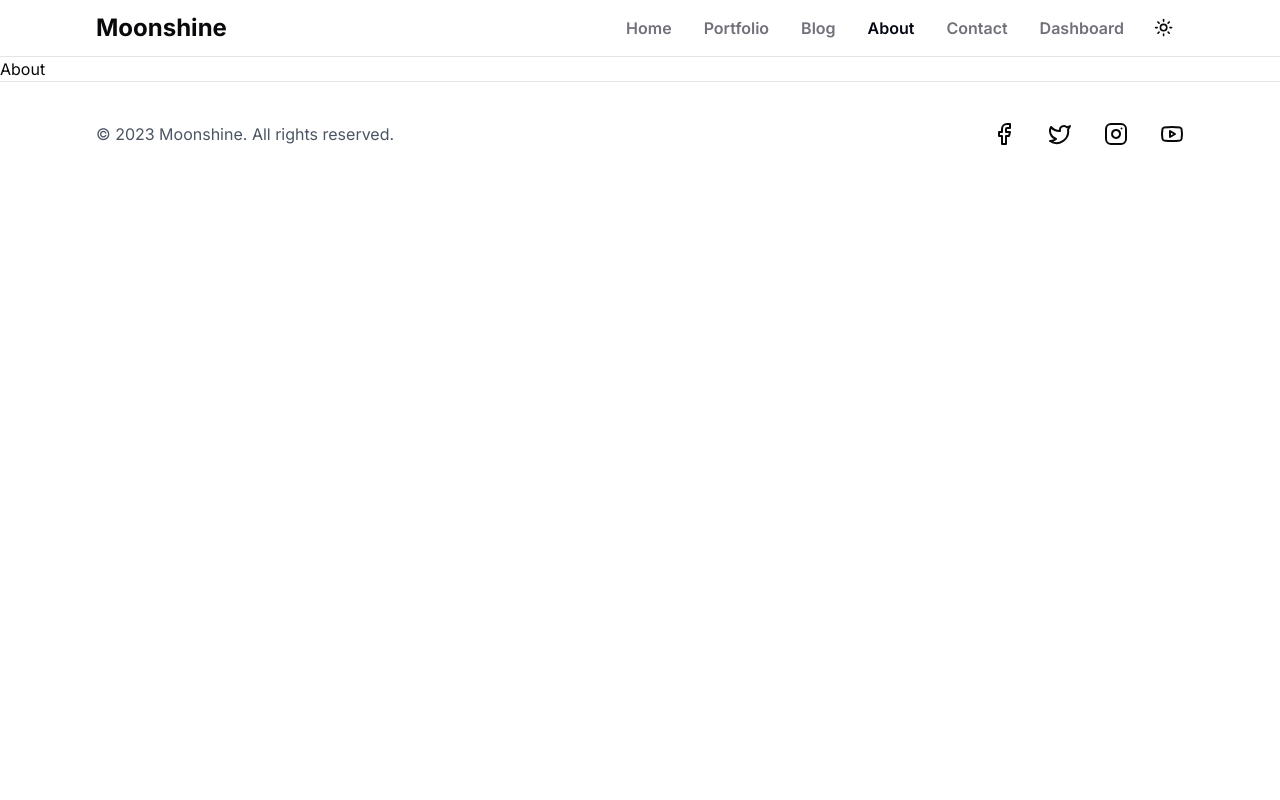
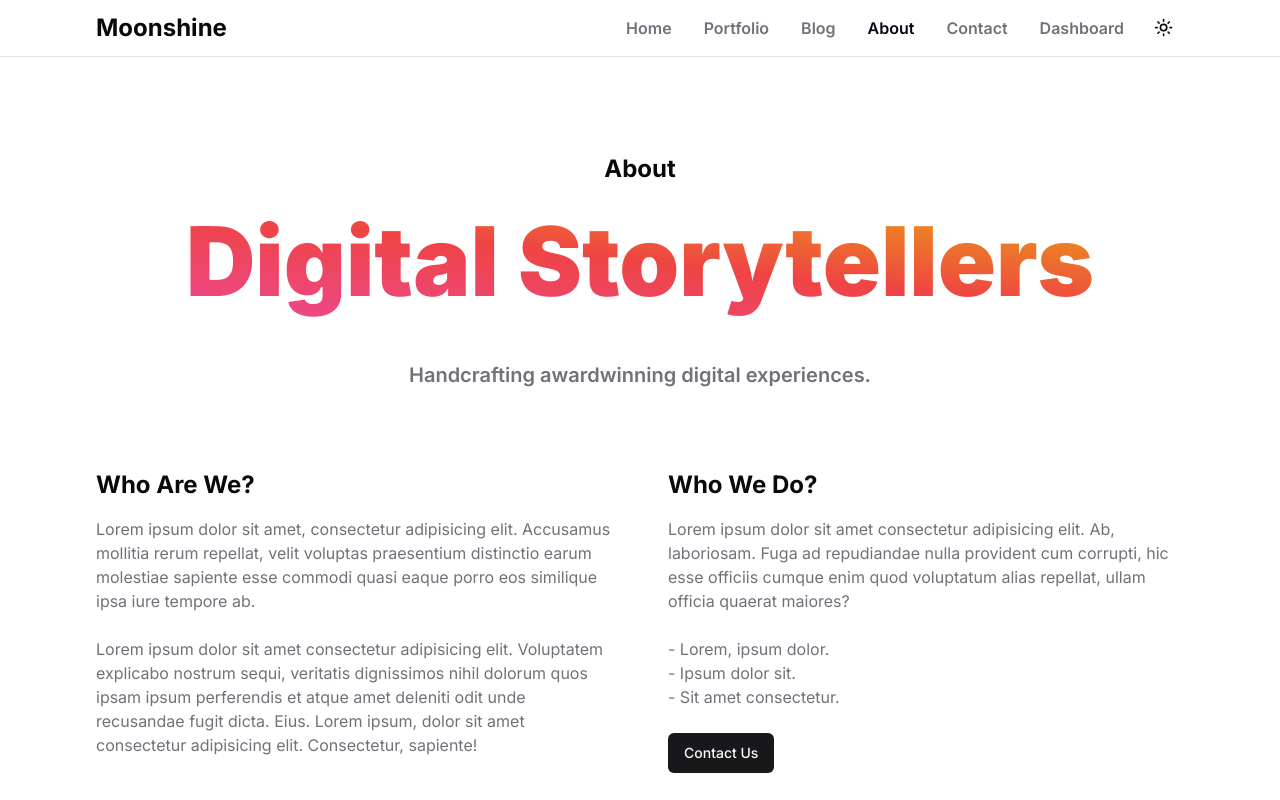
Before and after one commit to 10Sadique/dev-blog, a Next.js app: page /about in a window 1280 px wide. Shown: the top 800 px of the page. Built offline with nearby package versions, Linux system fonts and the light colour scheme.

Commit message:
about page complete

```diff
--- a/src/app/(site)/about/page.tsx
+++ b/src/app/(site)/about/page.tsx
@@ -1,5 +1,65 @@
+import { Button } from '@/components/ui/button';
+import Link from 'next/link';
+
 const About = () => {
-  return <div>About</div>;
+  return (
+    <div className="py-24">
+      <div className="container">
+        <h1 className="text-center mb-4 text-xl lg:text-2xl font-bold">
+          About
+        </h1>
+
+        <div className="text-center mb-20">
+          <h2 className="font-black lg:text-8xl text-4xl text-transparent bg-clip-text bg-gradient-to-tr from-pink-500 via-red-500 to-yellow-500 mb-10 lg:leading-tight">
+            Digital Storytellers
+          </h2>
+          <p className="text-xl font-semibold text-zinc-500 dark:text-zinc-400">
+            Handcrafting awardwinning digital experiences.
+          </p>
+        </div>
+
+        <div className="grid grid-cols-1 lg:grid-cols-2 gap-14">
+          <div className="space-y-4">
+            <h3 className="text-xl lg:text-2xl font-bold">Who Are We?</h3>
+            <div className="space-y-6 text-zinc-500 dark:text-zinc-400">
+              <p>
+                Lorem ipsum dolor sit amet, consectetur adipisicing elit.
+                Accusamus mollitia rerum repellat, velit voluptas praesentium
+                distinctio earum molestiae sapiente esse commodi quasi eaque
+                porro eos similique ipsa iure tempore ab.
+              </p>
+              <p>
+                Lorem ipsum dolor sit amet consectetur adipisicing elit.
+                Voluptatem explicabo nostrum sequi, veritatis dignissimos nihil
+                dolorum quos ipsam ipsum perferendis et atque amet deleniti odit
+                unde recusandae fugit dicta. Eius. Lorem ipsum, dolor sit amet
+                consectetur adipisicing elit. Consectetur, sapiente!
+              </p>
+            </div>
+          </div>
+          <div className="space-y-4">
+            <h3 className="text-xl lg:text-2xl font-bold">Who We Do?</h3>
+            <div className="space-y-6 text-zinc-500 dark:text-zinc-400">
+              <p>
+                Lorem ipsum dolor sit amet consectetur adipisicing elit. Ab,
+                laboriosam. Fuga ad repudiandae nulla provident cum corrupti,
+                hic esse officiis cumque enim quod voluptatum alias repellat,
+                ullam officia quaerat maiores?
+              </p>
+              <p>
+                <span className="block">- Lorem, ipsum dolor.</span>
+                <span className="block">- Ipsum dolor sit.</span>
+                <span className="block">- Sit amet consectetur.</span>
+              </p>
+              <Link href={'/contact'} className="inline-block">
+                <Button>Contact Us</Button>
+              </Link>
+            </div>
+          </div>
+        </div>
+      </div>
+    </div>
+  );
 };
 
 export default About;
```
